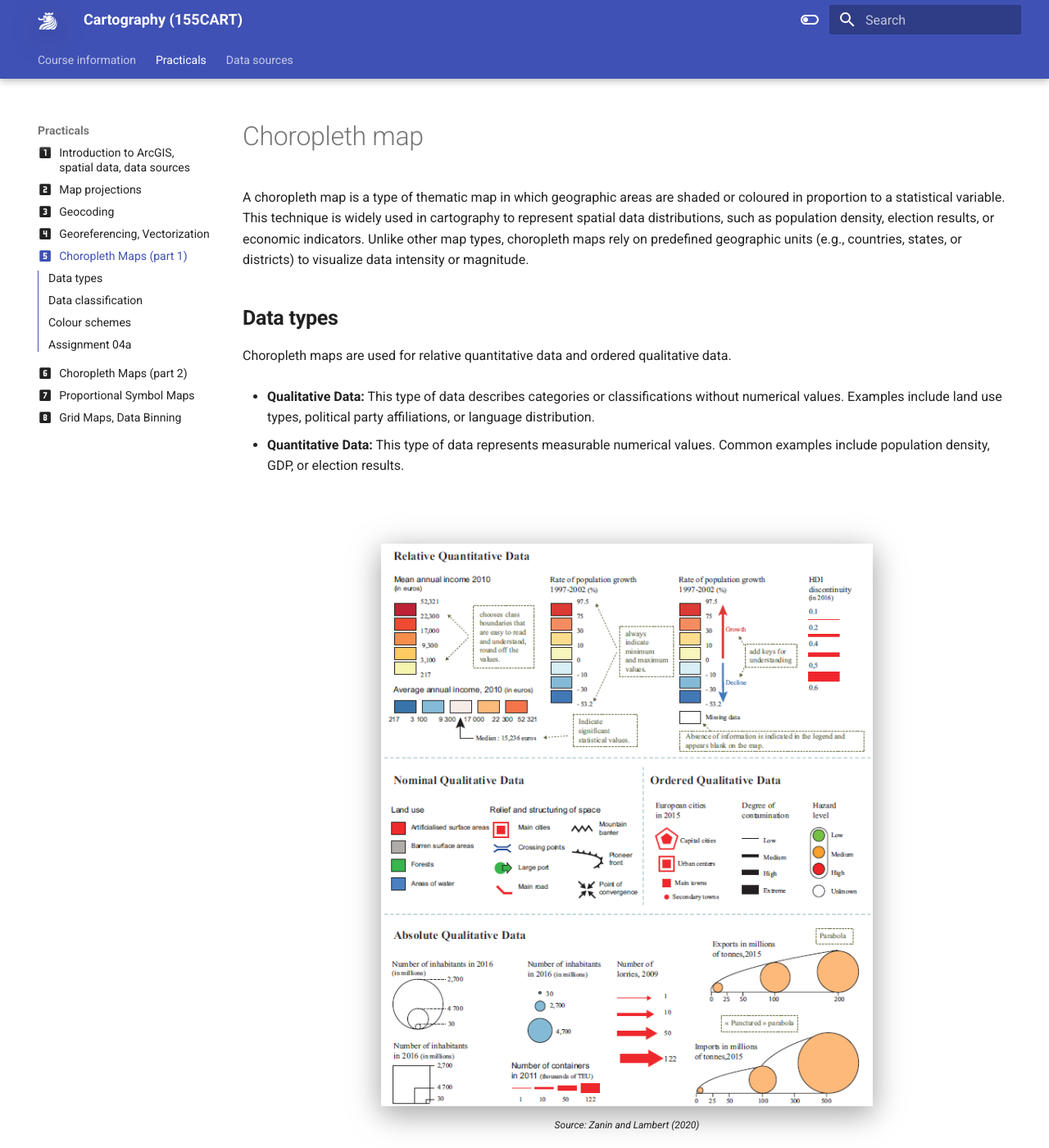
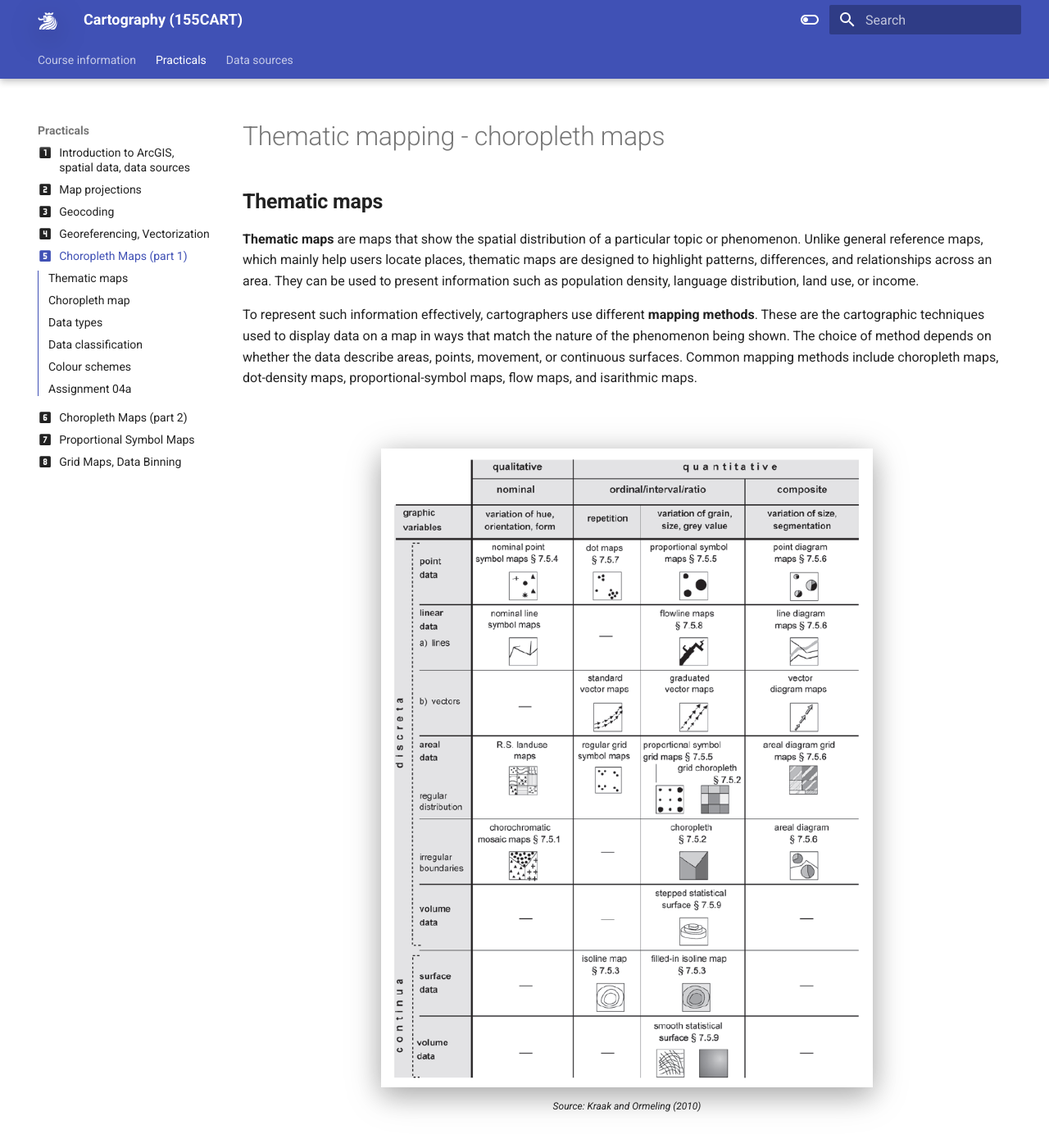
Before and after one commit to k155cvut/cart, an MkDocs documentation site: the page built from docs/practicals/ChoroplethMaps01.md, in a window 1280 px wide and 1400 px high. Shown: the whole window at 82% size. Built offline with MkDocs 1.6.1 and Material for MkDocs 9.7.7, drawn with Linux system fonts in a browser that asks for light colours; some of the changed text lies outside the part shown.

Commit message:
choropleth1 update

```diff
--- a/docs/practicals/ChoroplethMaps01.md
+++ b/docs/practicals/ChoroplethMaps01.md
@@ -2,8 +2,27 @@
 icon: material/numeric-5-box
 title: Practical 5
 ---
-# Choropleth map
-A choropleth map is a type of thematic map in which geographic areas are shaded or coloured in proportion to a statistical variable. This technique is widely used in cartography to represent spatial data distributions, such as population density, election results, or economic indicators. Unlike other map types, choropleth maps rely on predefined geographic units (e.g., countries, states, or districts) to visualize data intensity or magnitude.
+# Thematic mapping - choropleth maps
+
+## Thematic maps
+**Thematic maps** are maps that show the spatial distribution of a particular topic or phenomenon. Unlike general reference maps, which mainly help users locate places, thematic maps are designed to highlight patterns, differences, and relationships across an area. They can be used to present information such as population density, language distribution, land use, or income.
+
+To represent such information effectively, cartographers use different **mapping methods**. These are the cartographic techniques used to display data on a map in ways that match the nature of the phenomenon being shown. The choice of method depends on whether the data describe areas, points, movement, or continuous surfaces. Common mapping methods include choropleth maps, dot-density maps, proportional-symbol maps, flow maps, and isarithmic maps.
+
+<br>
+<figure markdown>
+  ![](../assets/cviceni5/MapTypes.png){ width=600px }
+  <figcaption>Source: Kraak and Ormeling (2010)</figcaption>
+</figure>
+
+## Choropleth map
+**A choropleth map** is a type of thematic map in which geographic areas are shaded or coloured in proportion to a statistical variable. This technique is widely used in cartography to represent spatial data distributions, such as population density, election results, or economic indicators. Unlike other map types, choropleth maps rely on predefined geographic units (e.g., countries, states, or districts) to visualize data intensity or magnitude.
+
+<br>
+<figure markdown>
+  ![](../assets/cviceni5/ChoroplethMapping.png){ width=600px }
+  <figcaption>Source: Dent et al. (2009)</figcaption>
+</figure>
 
 ## Data types
 Choropleth maps are used for relative quantitative data and ordered qualitative data.
```
Also changed, not shown: docs/index.md (+7 -5 lines), docs/assets/cviceni5/ChoroplethMapping.png (added), docs/assets/cviceni5/MapTypes.png (added).
